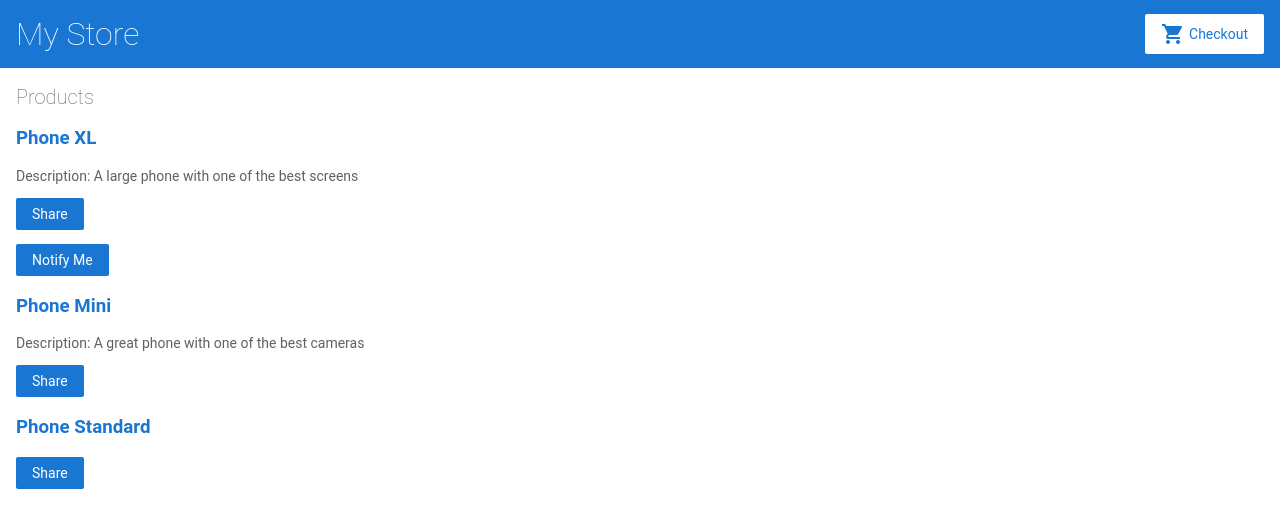
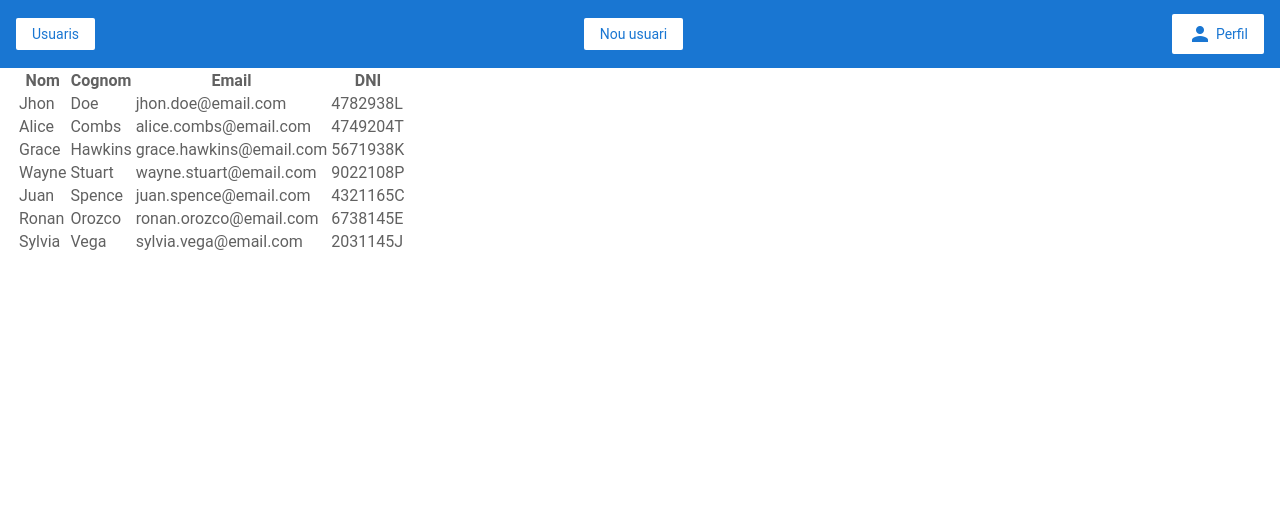
Before and after one commit to MarcOrtizBurgos/angular-enjdkz, an Angular app: page / in a window 1280 px wide. Shown: the top 528 px of the page. Built offline with nearby package versions, Linux system fonts and the light colour scheme.

Commit message:
5 files modified, 1 added

```diff
--- a/src/app/app.component.ts
+++ b/src/app/app.component.ts
@@ -3,11 +3,9 @@ import { Component } from '@angular/core';
 @Component({
   selector: 'app-root',
   templateUrl: './app.component.html',
-  styleUrls: ['./app.component.css']
+  styleUrls: ['./app.component.css'],
 })
-export class AppComponent {
-}
-
+export class AppComponent {}
 
 /*
 Copyright Google LLC. All Rights Reserved.
--- a/src/app/product-list/product-list.component.html
+++ b/src/app/product-list/product-list.component.html
@@ -1,21 +1,20 @@
-<h2>Products</h2>
-
-<div *ngFor="let product of products">
-  <h3>
-    <a
-      [title]="product.name + ' details'"
-      [routerLink]="['/products', product.id]"
-    >
-      {{ product.name }}
-    </a>
-  </h3>
-  <p *ngIf="product.description">Description: {{ product.description }}</p>
-  <button type="button" (click)="share()">Share</button>
-  <app-product-alerts [product]="product" (notify)="onNotify()">
-  </app-product-alerts>
+<div class="container mt-5">
+  <table class="table table-striped">
+    <thead>
+      <tr>
+        <th>Nom</th>
+        <th>Cognom</th>
+        <th>Email</th>
+        <th>DNI</th>
+      </tr>
+    </thead>
+    <tbody>
+      <tr *ngFor="let user of Users">
+        <td>{{ user.name }}</td>
+        <td>{{ user.surname }}</td>
+        <td>{{ user.email }}</td>
+        <td>{{ user.id }}</td>
+      </tr>
+    </tbody>
+  </table>
 </div>
-<!--
-Copyright Google LLC. All Rights Reserved.
-Use of this source code is governed by an MIT-style license that
-can be found in the LICENSE file at https://angular.io/license
--->
--- a/src/app/product-list/product-list.component.ts
+++ b/src/app/product-list/product-list.component.ts
@@ -1,6 +1,13 @@
 import { Component } from '@angular/core';
 
-import { products } from '../products';
+import UsersJson from '../../assets/users.json';
+
+interface USERS {
+  id: String;
+  name: String;
+  surname: String;
+  email: String;
+}
 
 @Component({
   selector: 'app-product-list',
@@ -8,15 +15,7 @@ import { products } from '../products';
   styleUrls: ['./product-list.component.css'],
 })
 export class ProductListComponent {
-  products = products;
-
-  share() {
-    window.alert('The product has been shared!');
-  }
-
-  onNotify() {
-    window.alert('You will be notified when the product goes on sale');
-  }
+  Users: USERS[] = UsersJson;
 }
 
 /*
--- a/src/app/top-bar/top-bar.component.html
+++ b/src/app/top-bar/top-bar.component.html
@@ -1,9 +1,9 @@
-<a [routerLink]="['/']">
-  <h1>My Store</h1>
-</a>
+<a [routerLink]="['/']" class="button fancy-button">Usuaris </a>
+
+<a [routerLink]="['/']" class="button fancy-button"> Nou usuari </a>
 
 <a routerLink="/cart" class="button fancy-button">
-  <i class="material-icons">shopping_cart</i>Checkout
+  <i class="material-icons">person</i>Perfil
 </a>
 
 <!--
--- /dev/null
+++ b/src/assets/users.json
@@ -0,0 +1,44 @@
+[
+    {
+        "name": "Jhon",
+        "surname": "Doe",
+        "email": "jhon.doe@email.com",
+        "id": "4782938L"
+    },
+    {
+        "name": "Alice",
+        "surname": "Combs",
+        "email": "alice.combs@email.com",
+        "id": "4749204T"
+    },
+    {
+        "name": "Grace",
+        "surname": "Hawkins",
+        "email": "grace.hawkins@email.com",
+        "id": "5671938K"
+    },
+    {
+        "name": "Wayne",
+        "surname": "Stuart",
+        "email": "wayne.stuart@email.com",
+        "id": "9022108P"
+    },
+    {
+        "name": "Juan",
+        "surname": "Spence",
+        "email": "juan.spence@email.com",
+        "id": "4321165C"
+    },
+    {
+        "name": "Ronan",
+        "surname": "Orozco",
+        "email": "ronan.orozco@email.com",
+        "id": "6738145E"
+    },
+    {
+        "name": "Sylvia",
+        "surname": "Vega",
+        "email": "sylvia.vega@email.com",
+        "id": "2031145J"
+    }
+]
```
Also changed, not shown: tsconfig.json (+4 -4 lines).
